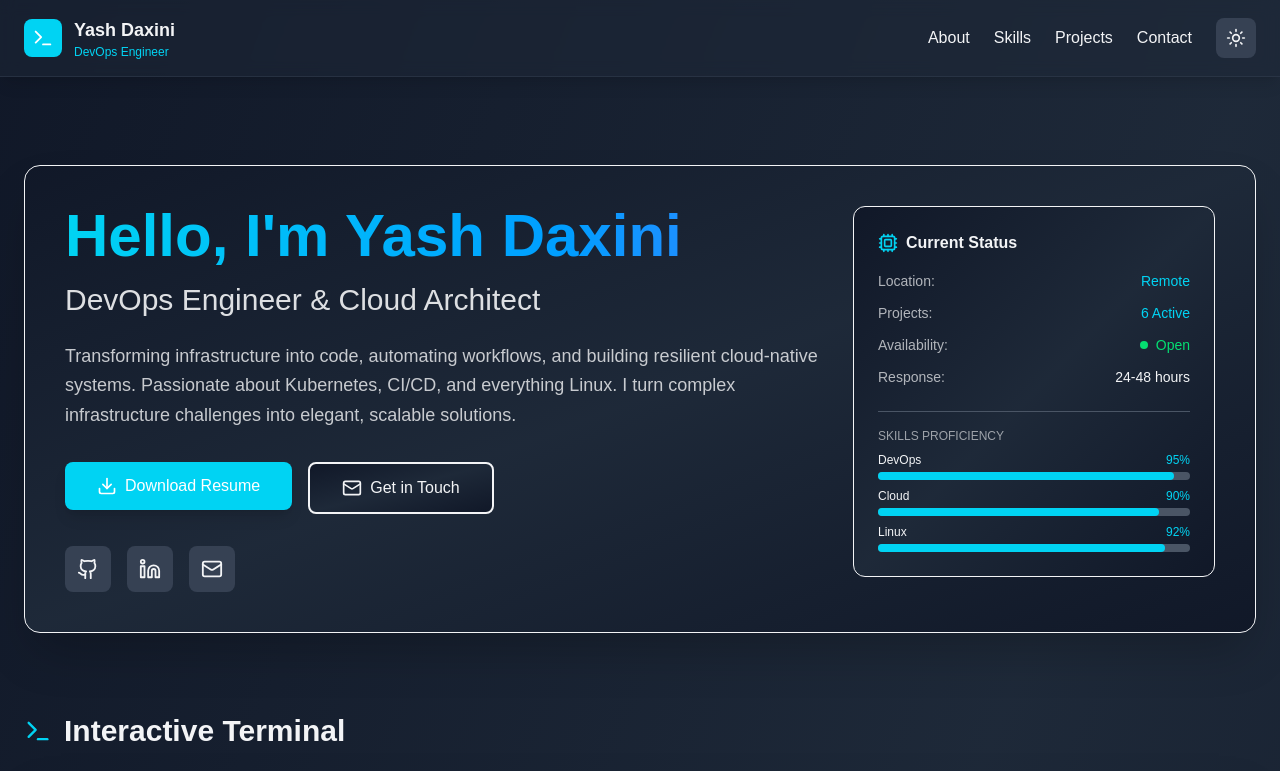
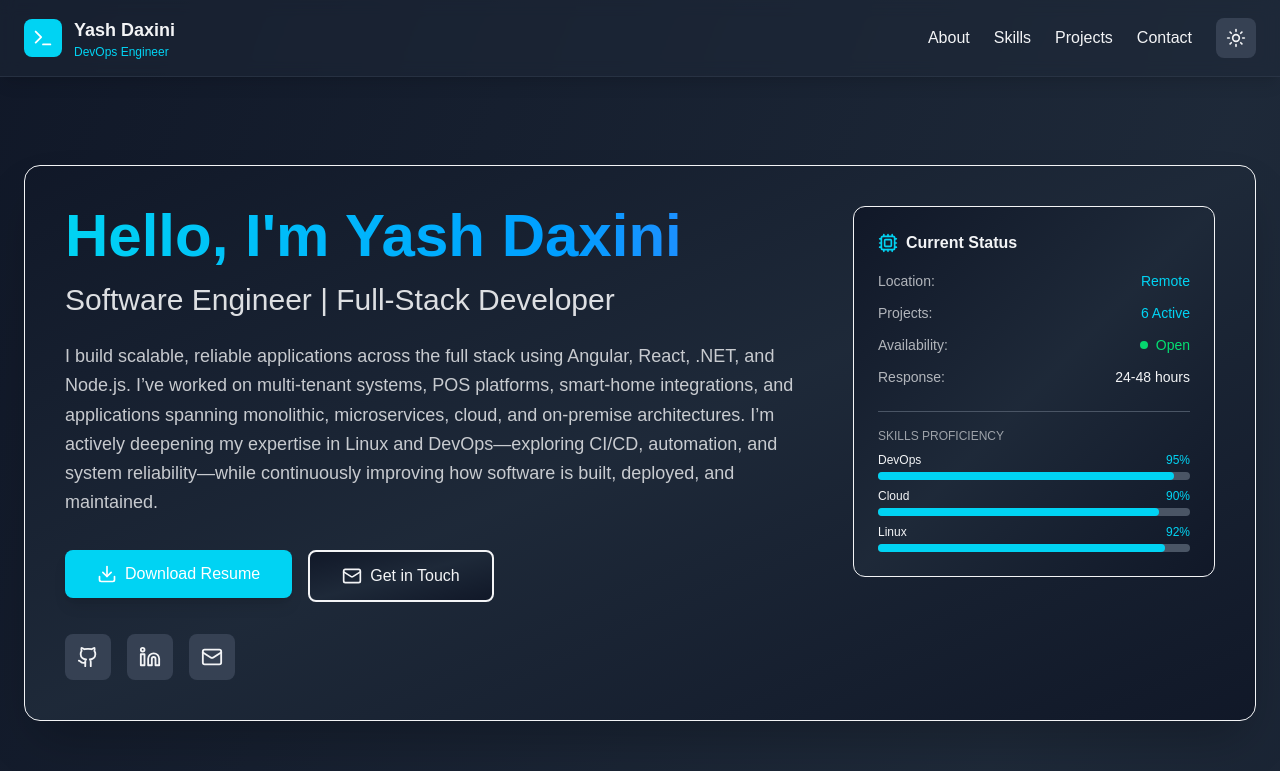
Before and after one commit to Yash-Daxini/portfolio, a Next.js app: page / in a window 1280 px wide. Shown: the top 771 px of the page. Built offline with nearby package versions, Linux system fonts and the light colour scheme.

Commit message:
Update basic details in hero section

```diff
--- a/src/components/HeroSection.tsx
+++ b/src/components/HeroSection.tsx
@@ -28,12 +28,12 @@ const HeroSection: React.FC<HeroSectionProps> = ({ cardBg, accentBg, accentColor
                                 Hello, I'm Yash Daxini
                             </h1>
                             <h2 className="text-2xl md:text-3xl mb-6 opacity-90">
-                                DevOps Engineer & Cloud Architect
+                                Software Engineer | Full-Stack Developer
                             </h2>
                             <p className="text-lg opacity-80 leading-relaxed mb-8">
-                                Transforming infrastructure into code, automating workflows, and building resilient
-                                cloud-native systems. Passionate about Kubernetes, CI/CD, and everything Linux.
-                                I turn complex infrastructure challenges into elegant, scalable solutions.
+                                I build scalable, reliable applications across the full stack using Angular, React, .NET, and Node.js. I’ve worked on multi-tenant systems, POS platforms, smart-home integrations, and applications spanning monolithic, microservices, cloud, and on-premise architectures.
+
+                                I’m actively deepening my expertise in Linux and DevOps—exploring CI/CD, automation, and system reliability—while continuously improving how software is built, deployed, and maintained.
                             </p>
                         </div>
                         <div className="flex flex-wrap gap-4">
```
